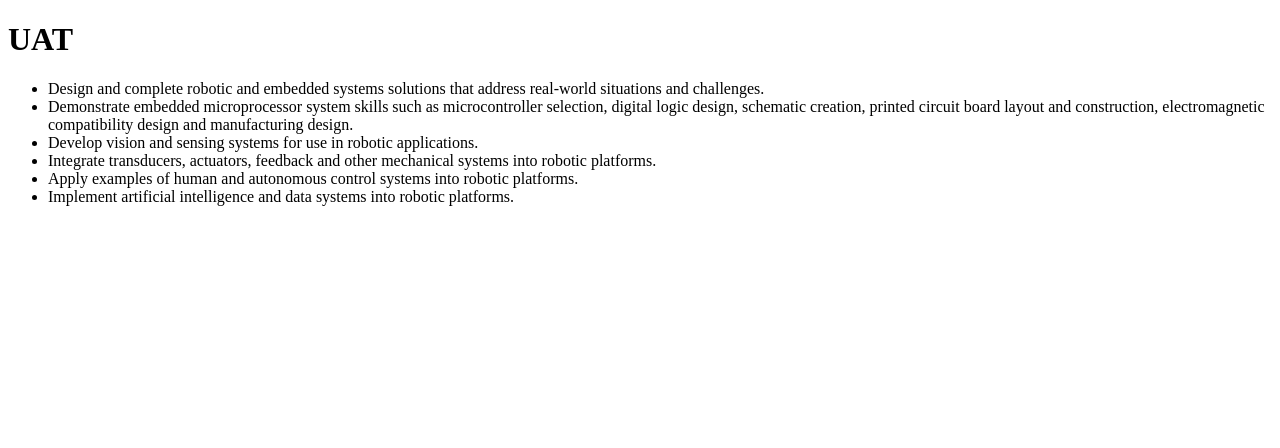
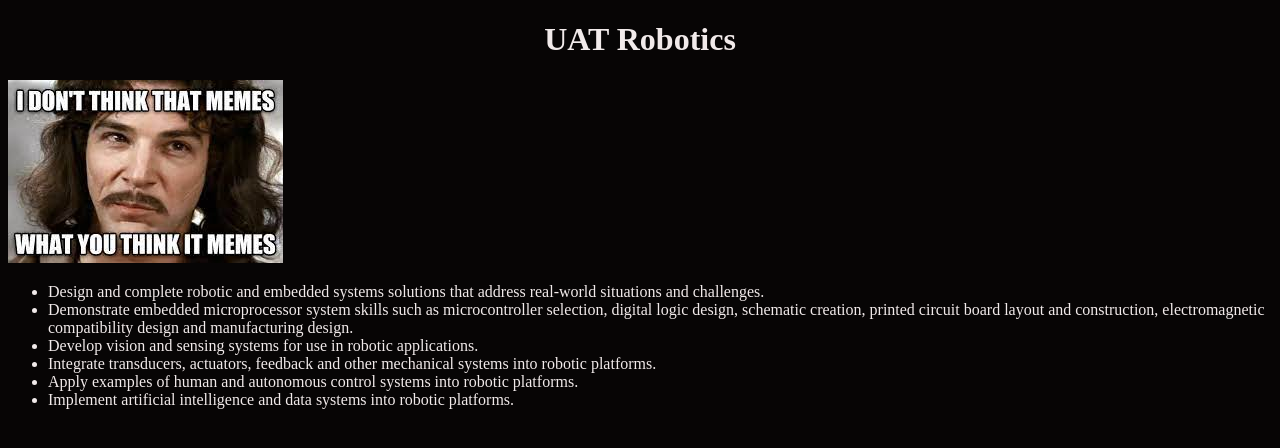
Before and after one commit to MonkaMango/codingrepo, a plain HTML site: page Assignment-1/boards.html in a window 1280 px wide. Drawn offline with Linux system fonts and the light colour scheme.

Commit message:
Assignment 1.3

```diff
--- a/Assignment-1/boards.html
+++ b/Assignment-1/boards.html
@@ -3,11 +3,12 @@
 <html>
      <head>
         <title>Beginning</title>
+        <link rel="stylesheet" href="main.css">
 
     </head>
     <body> <!-- This is the name of my school and title of my boards page -->
-        <h1>UAT</h1>
-        <p>
+        <h1>UAT Robotics</h1>
+        <p><img class="img-princessbride" src="img/Princessbride.jpg" alt="meme"></p>
             <ul> <!-- These are the objects for UAT's Robotics course -->
                 <li>Design and complete robotic and embedded systems solutions that address real-world situations and challenges.</li>
                 <li>Demonstrate embedded microprocessor system skills such as microcontroller selection, digital logic design, schematic
--- /dev/null
+++ b/Assignment-1/main.css
@@ -0,0 +1,10 @@
+body { background-color: rgb(7, 5, 5); color: rgb(241, 234, 234);
+}
+h1 { text-align: center;
+}
+footer { text-align: center;margin-right: 200px
+}
+.img-princessbride {margin-right: 200px;
+}
+nav { height: 6000px; width: 200px; float: left; padding: 5px; line-height: 30px;
+}
```
Also changed, not shown: Assignment-1/index.html (+1 -0 lines).
